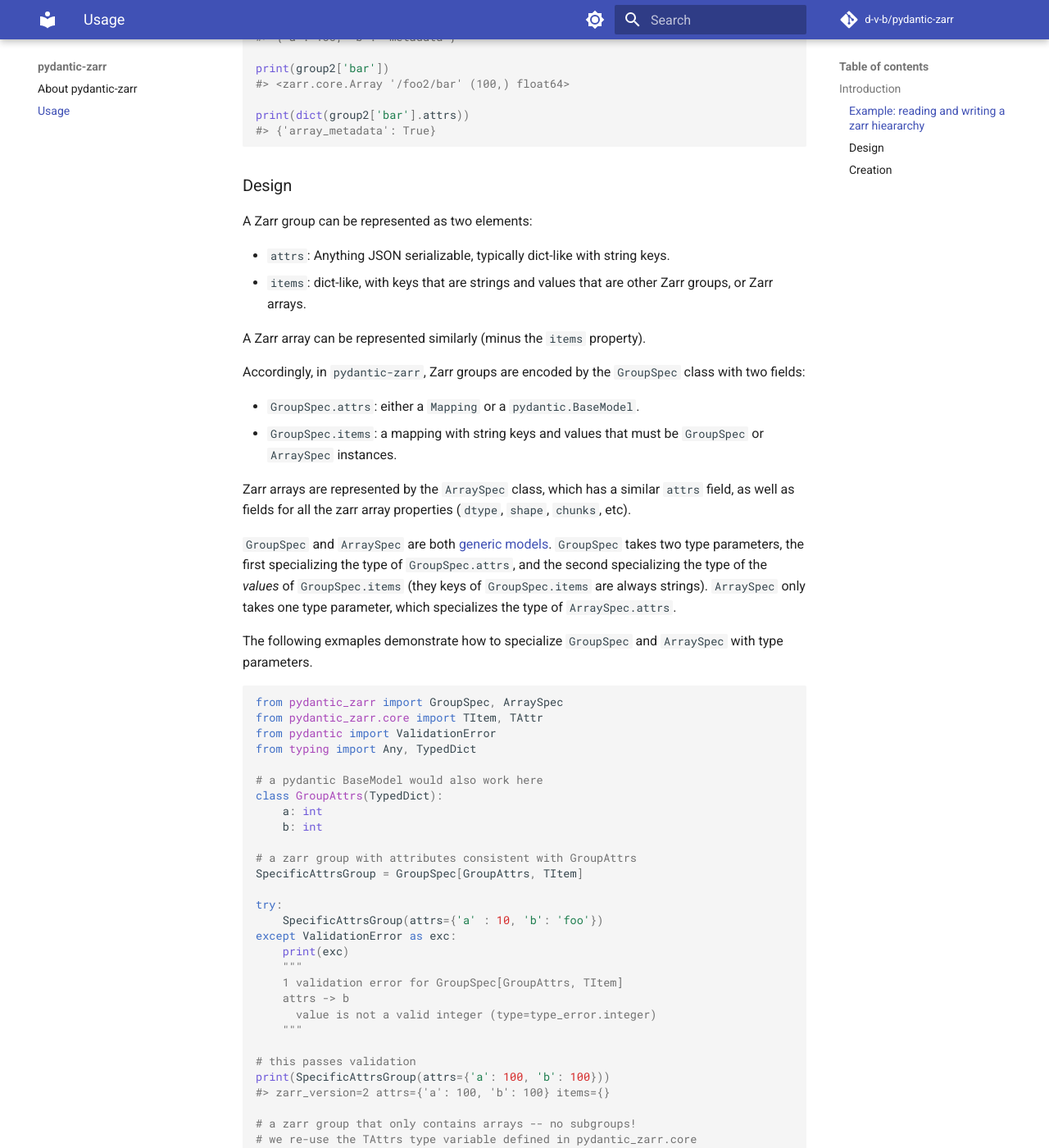
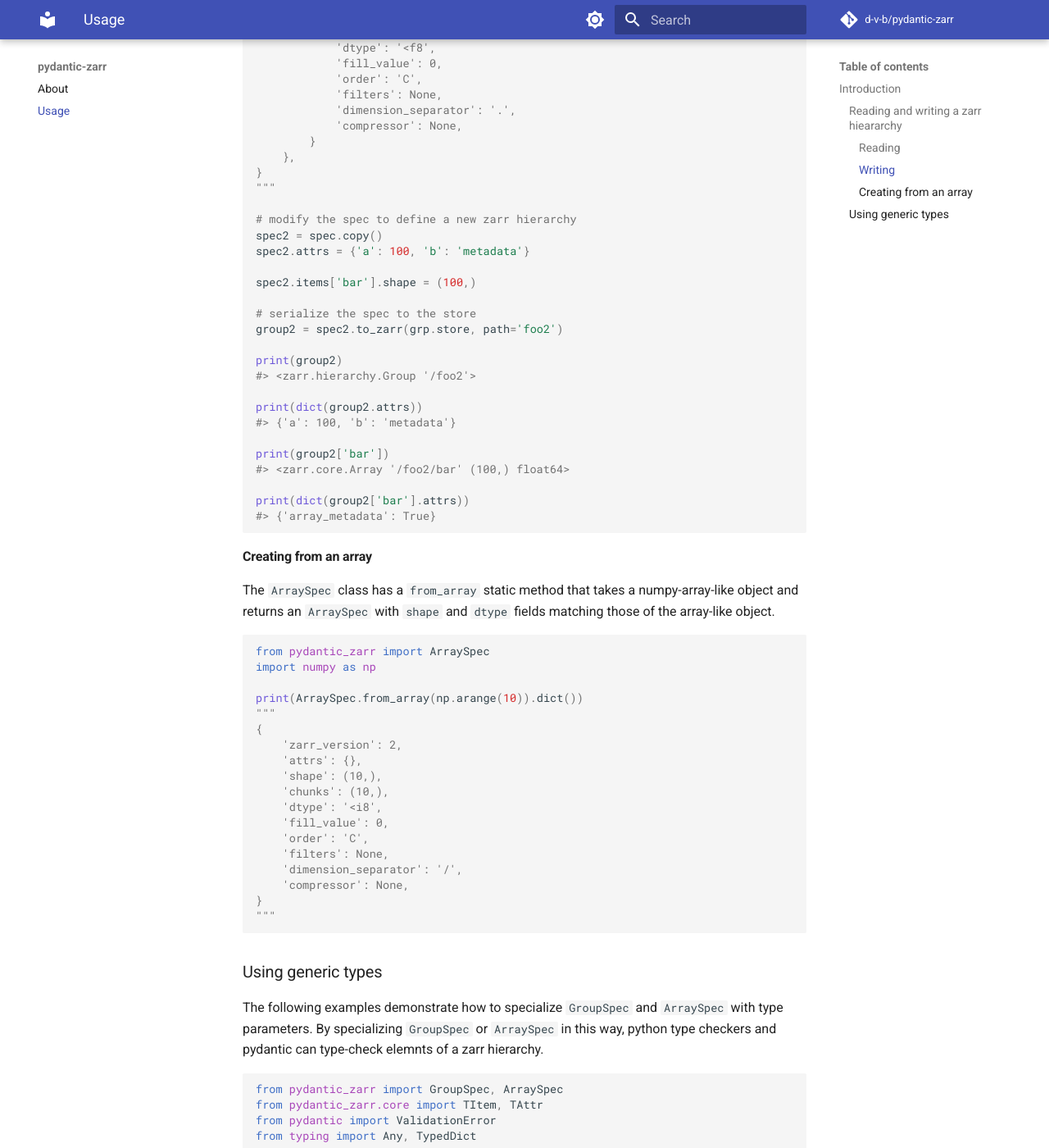
Before and after one commit to janelia-cellmap/pydantic-zarr, an MkDocs documentation site: the page built from docs/intro.md, in a window 1280 px wide and 1400 px high, scrolled down 1146 px. Shown: the whole window at 82% size. Built offline with MkDocs 1.6.1 and Material for MkDocs 9.7.7, drawn with Linux system fonts in a browser that asks for light colours; comment, search, counter and statistics services are not loaded; some of the changed text lies outside the part shown.

Commit message:
chore: docs tweaks

````diff
--- a/docs/intro.md
+++ b/docs/intro.md
@@ -2,7 +2,19 @@
 
 
 
-## Example: reading and writing a zarr hieararchy
+## Reading and writing a zarr hieararchy
+
+### Reading
+The `GroupSpec` and `ArraySpec` classes represent zarr groups and arrays, respectively. To create an instance of a `GroupSpec` or `ArraySpec` from an existing zarr group or array, pass the zarr group / array to the `.from_zarr` method defined on the `GroupSpec` / `ArraySpec` classes. This will result in a `pydantic-zarr` model of the zarr object.
+
+Note that `GroupSpec.from_zarr(zarr_group)` will traverse the entire hierarchy under `zarr_group`. Future versions of this library may introduce a limit on the depth of this traversal: see [#2](https://github.com/d-v-b/pydantic-zarr/issues/2).
+
+Note that `from_zarr` will *not* read the data inside an array.
+
+### Writing
+To write a hierarchy to some zarr-compatible storage backend, `GroupSpec` and `ArraySpec` have `to_zarr` methods, that take a zarr store and a path and return a zarr array or group created in the store at the given path.
+
+Note that `to_zarr` will *not* write any array data. You have to do this separately.
 
 ```python
 from zarr import group
@@ -61,25 +73,34 @@
 #> {'array_metadata': True}
 ```
 
-## Design
+### Creating from an array
 
-A Zarr group can be represented as two elements:
+The `ArraySpec` class has a `from_array` static method that takes a numpy-array-like object and returns an `ArraySpec` with `shape` and `dtype` fields matching those of the array-like object.
 
-- `attrs`: Anything JSON serializable, typically dict-like with string keys.
-- `items`: dict-like, with keys that are strings and values that are other Zarr groups, or Zarr arrays.
+```python
+from pydantic_zarr import ArraySpec
+import numpy as np
 
-A Zarr array can be represented similarly (minus the `items` property).
+print(ArraySpec.from_array(np.arange(10)).dict())
+"""
+{
+    'zarr_version': 2,
+    'attrs': {},
+    'shape': (10,),
+    'chunks': (10,),
+    'dtype': '<i8',
+    'fill_value': 0,
+    'order': 'C',
+    'filters': None,
+    'dimension_separator': '/',
+    'compressor': None,
+}
+"""
+```
 
-Accordingly, in `pydantic-zarr`, Zarr groups are encoded by the `GroupSpec` class with two fields:
+## Using generic types
 
-- `GroupSpec.attrs`: either a `Mapping` or a `pydantic.BaseModel`.
-- `GroupSpec.items`: a mapping with string keys and values that must be `GroupSpec` or `ArraySpec` instances.
-
-Zarr arrays are represented by the `ArraySpec` class, which has a similar `attrs` field, as well as fields for all the zarr array properties (`dtype`, `shape`, `chunks`, etc).
-
-`GroupSpec` and `ArraySpec` are both [generic models](https://docs.pydantic.dev/1.10/usage/models/#generic-models). `GroupSpec` takes two type parameters, the first specializing the type of `GroupSpec.attrs`, and the second specializing the type of the *values* of `GroupSpec.items` (they keys of `GroupSpec.items` are always strings). `ArraySpec` only takes one type parameter, which specializes the type of `ArraySpec.attrs`.
-
-The following exmaples demonstrate how to specialize `GroupSpec` and `ArraySpec` with type parameters.
+The following examples demonstrate how to specialize `GroupSpec` and `ArraySpec` with type parameters. By specializing `GroupSpec` or `ArraySpec` in this way, python type checkers and pydantic can type-check elemnts of a zarr hierarchy.
 
 ```python
 from pydantic_zarr import GroupSpec, ArraySpec
@@ -135,69 +156,25 @@
                           dtype='uint8',
                           chunks=(1,),
                           compressor=None)}
-print(ArraysOnlyGroup(attrs={}, items=items).json(indent=2))
+print(ArraysOnlyGroup(attrs={}, items=items).dict())
 """
 {
-  "zarr_version": 2,
-  "attrs": {},
-  "items": {
-    "foo": {
-      "zarr_version": 2,
-      "attrs": {},
-      "shape": [
-        1
-      ],
-      "chunks": [
-        1
-      ],
-      "dtype": "|u1",
-      "fill_value": 0,
-      "order": "C",
-      "filters": null,
-      "dimension_separator": "/",
-      "compressor": null
-    }
-  }
+    'zarr_version': 2,
+    'attrs': {},
+    'items': {
+        'foo': {
+            'zarr_version': 2,
+            'attrs': {},
+            'shape': (1,),
+            'chunks': (1,),
+            'dtype': '|u1',
+            'fill_value': 0,
+            'order': 'C',
+            'filters': None,
+            'dimension_separator': '/',
+            'compressor': None,
+        }
+    },
 }
 """
 ```
-
-## Creation
-
-Both `ArraySpec` and `GroupSpec` have static `from_zarr` methods, which take a zarr array or group as arguments and return an `ArraySpec` or `GroupSpec`, respectively.
-
-```python
-from zarr import MemoryStore, group
-from pydantic_zarr import GroupSpec
-
-store = MemoryStore()
-grp = group(store=store, path='foo')
-spec = GroupSpec.from_zarr(grp)
-```
-
-The `ArraySpec` class has a `from_array` static method that takes a numpy-array-like object and returns an `ArraySpec` with `shape` and `dtype` fields matching those of the array-like object.
-
-```python
-from pydantic_zarr import ArraySpec
-import numpy as np
-
-print(ArraySpec.from_array(np.arange(10)).json(indent=2))
-"""
-{
-  "zarr_version": 2,
-  "attrs": {},
-  "shape": [
-    10
-  ],
-  "chunks": [
-    10
-  ],
-  "dtype": "<i8",
-  "fill_value": 0,
-  "order": "C",
-  "filters": null,
-  "dimension_separator": "/",
-  "compressor": null
-}
-"""
-```
--- a/mkdocs.yaml
+++ b/mkdocs.yaml
@@ -27,7 +27,7 @@
       name: Switch to light mode
 
 nav:
-    - About pydantic-zarr: index.md
+    - About: index.md
     - Usage: intro.md
 
 markdown_extensions:
@@ -40,5 +40,5 @@
   - pymdownx.superfences
   - toc:
       baselevel: 2
-      toc_depth: 3
+      toc_depth: 4
       permalink: "#"
````
Also changed, not shown: docs/index.md (+20 -0 lines).
